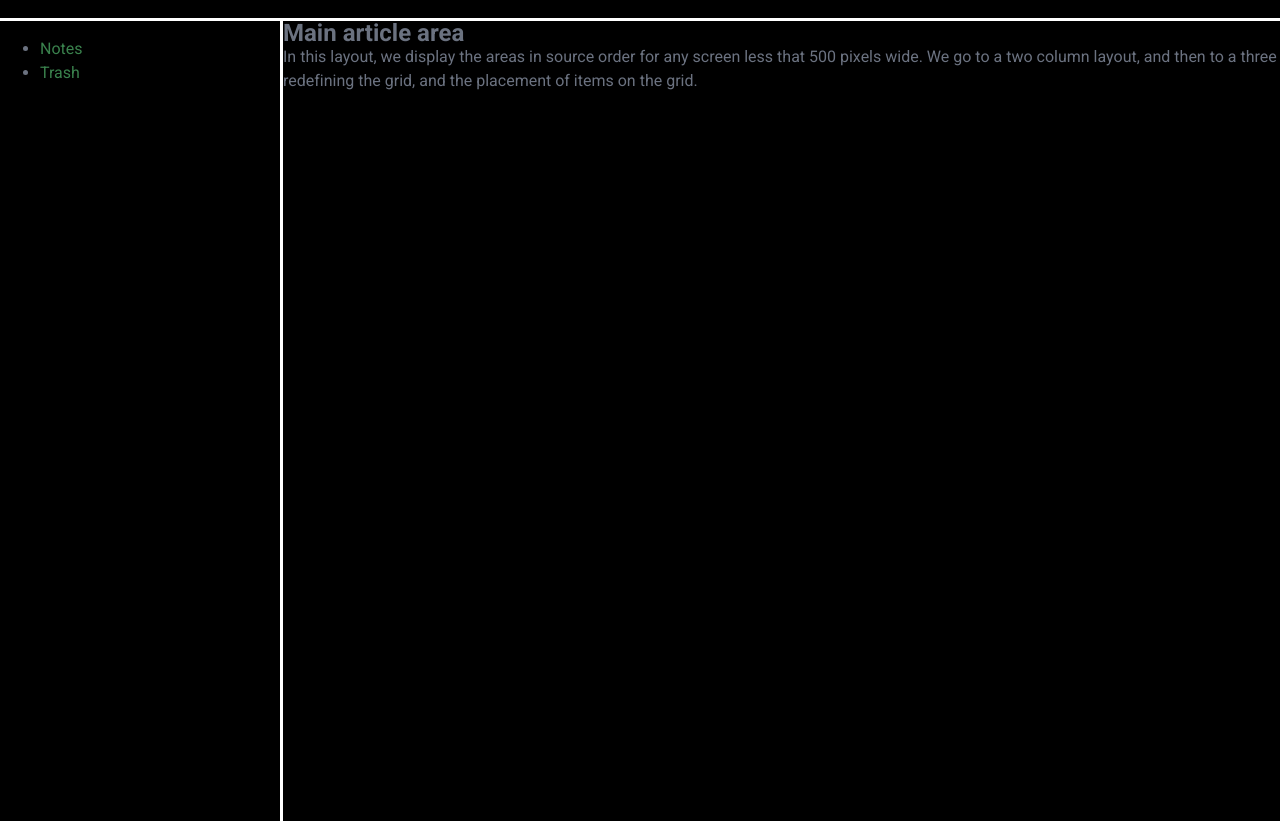
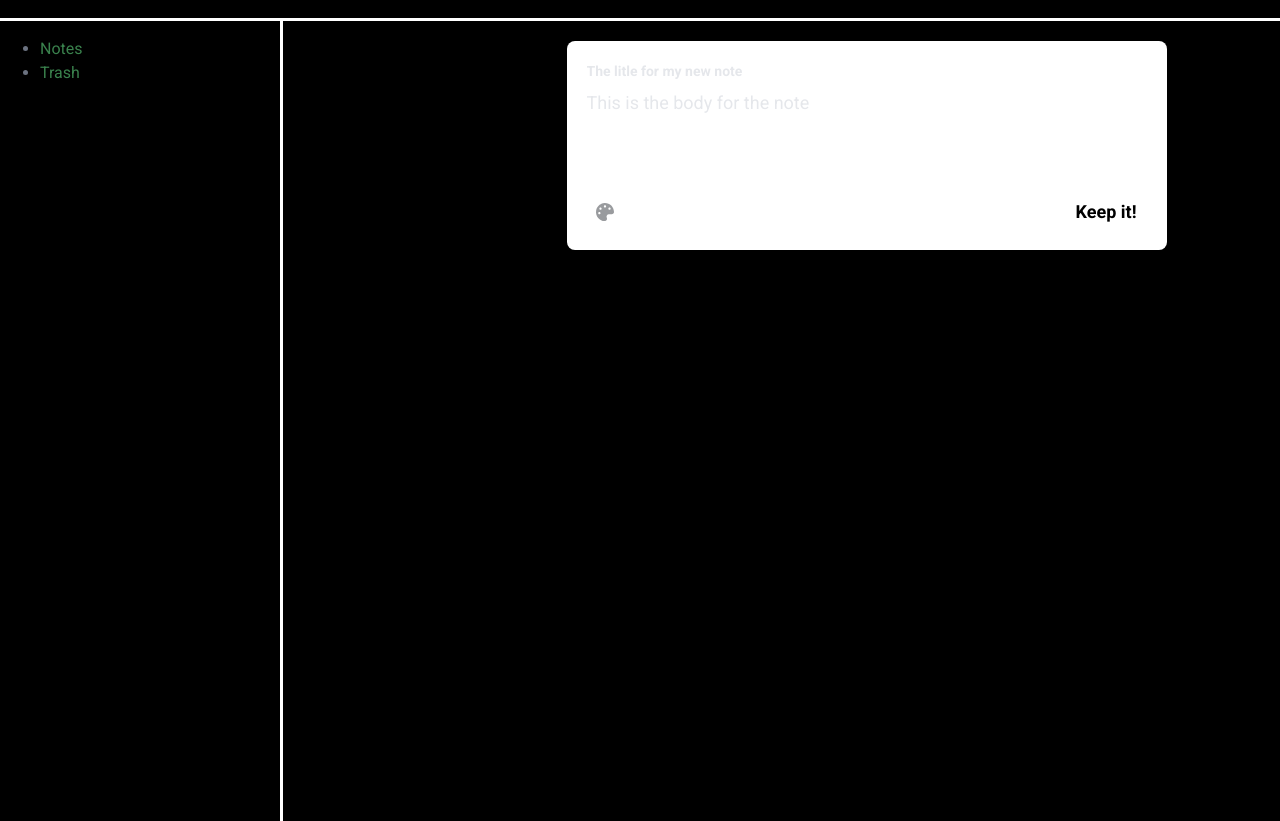
Before and after one commit to DiegoGomezCuadross/Keepable-js, a plain HTML site: page index.html in a window 1280 px wide. Shown: the part 32-853 px from the top of the page. Drawn offline with Linux system fonts and the light colour scheme.

Commit message:
add: card new nota css

```diff
--- a/css/components/button.css
+++ b/css/components/button.css
@@ -76,6 +76,15 @@
   padding: 0.375rem 0.625rem;
   font-size: 0.75rem;
   line-height: 1rem;
+  border: none;
+  background: white;
+  font-weight: bold;
+
+  font-family: "Roboto";
+  font-style: normal;
+  font-weight: 700;
+  font-size: 18px;
+  line-height: 24px;
 }
 
 .button--lg {
--- a/css/components/input.css
+++ b/css/components/input.css
@@ -205,3 +205,27 @@
 .checkbox__opt-group--horizontal {
   flex-direction: row;
 }
+
+.input-note {
+  max-width: 560px;
+  max-height: 20px;
+  font-family: "Roboto";
+  font-style: normal;
+  font-weight: 700;
+  font-size: 14px;
+  line-height: 20px;
+  color: #000000;
+  margin-bottom: 10px;
+}
+
+.input-note-text {
+  max-width: 560px;
+  max-height: 24px;
+
+  font-family: "Roboto";
+  font-style: normal;
+  font-weight: 400;
+  font-size: 18px;
+  line-height: 24px;
+  color: #000000;
+}
--- a/css/global/utils.css
+++ b/css/global/utils.css
@@ -160,3 +160,26 @@
     min-height: 100vh;
   }
 }
+
+.text-area-note {
+  width: 100%;
+  min-width: 312px;
+  min-height: 96px;
+  resize: none;
+}
+
+.container-new-note {
+  margin: auto;
+  margin-top: 20px;
+  padding: 20px 20px;
+  max-width: 600px;
+  min-height: 150px;
+  background-color: #fff;
+  border-radius: 8px;
+  border: none;
+}
+
+.container-button {
+  display: flex;
+  justify-content: space-between;
+}
--- a/index.html
+++ b/index.html
@@ -21,13 +21,16 @@
         </ul>
       </nav>
       <article class="content">
-        <h1>Main article area</h1>
-        <p>
-          In this layout, we display the areas in source order for any screen
-          less that 500 pixels wide. We go to a two column layout, and then to a
-          three column layout by redefining the grid, and the placement of items
-          on the grid.
-        </p>
+        <div class="container-new-note">
+          <input type="text" name="title-note" placeholder="The litle for my new note" class="input input__content input-note"></input>
+          <textarea placeholder="This is the body for the note" name="text-note" class="text-area-note input__content input-note-text"></textarea>
+          <div class="container-button">
+          <a href="">
+            <img src="images/Frame 7.svg" alt="icon-link" />
+          </a>
+          <button class="button--sm">Keep it!</button>
+          </div>
+        </div>
       </article>
     </div>
   </body>
```
Also changed, not shown: images/Frame 7.svg (added).
